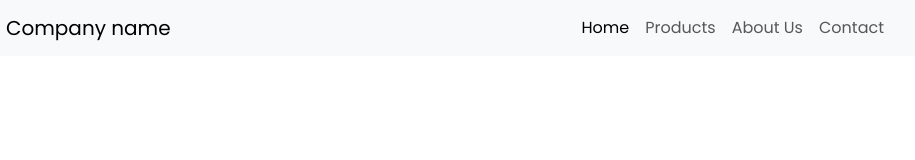
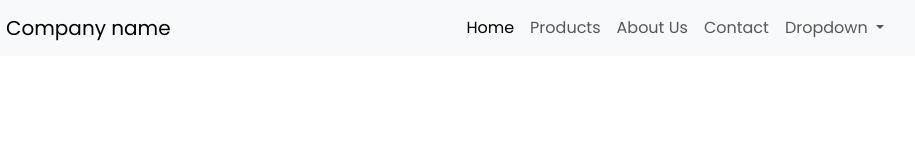
Before and after one commit to yyacyn/project_rkpl, a plain HTML site: page index.html in a window 1280 px wide. Shown: the full height of the page, 216-1131 px from the left. Drawn offline with nearby package versions, Linux system fonts and the light colour scheme.

Commit message:
Added Feature

```diff
--- a/index.html
+++ b/index.html
@@ -40,7 +40,7 @@
                         <li class="nav-item">
                             <a class="nav-link" href="#">Contact</a>
                         </li>
-                        <!-- <li class="nav-item dropdown">
+                        <li class="nav-item dropdown">
                             <a class="nav-link dropdown-toggle" href="#" role="button" data-bs-toggle="dropdown" aria-expanded="false">
                                 Dropdown
                             </a>
@@ -52,7 +52,7 @@
                                 </li>
                                 <li><a class="dropdown-item" href="#">Something else here</a></li>
                             </ul>
-                        </li> -->
+                        </li>
                     </ul>
                 </div>
             </div>
```
